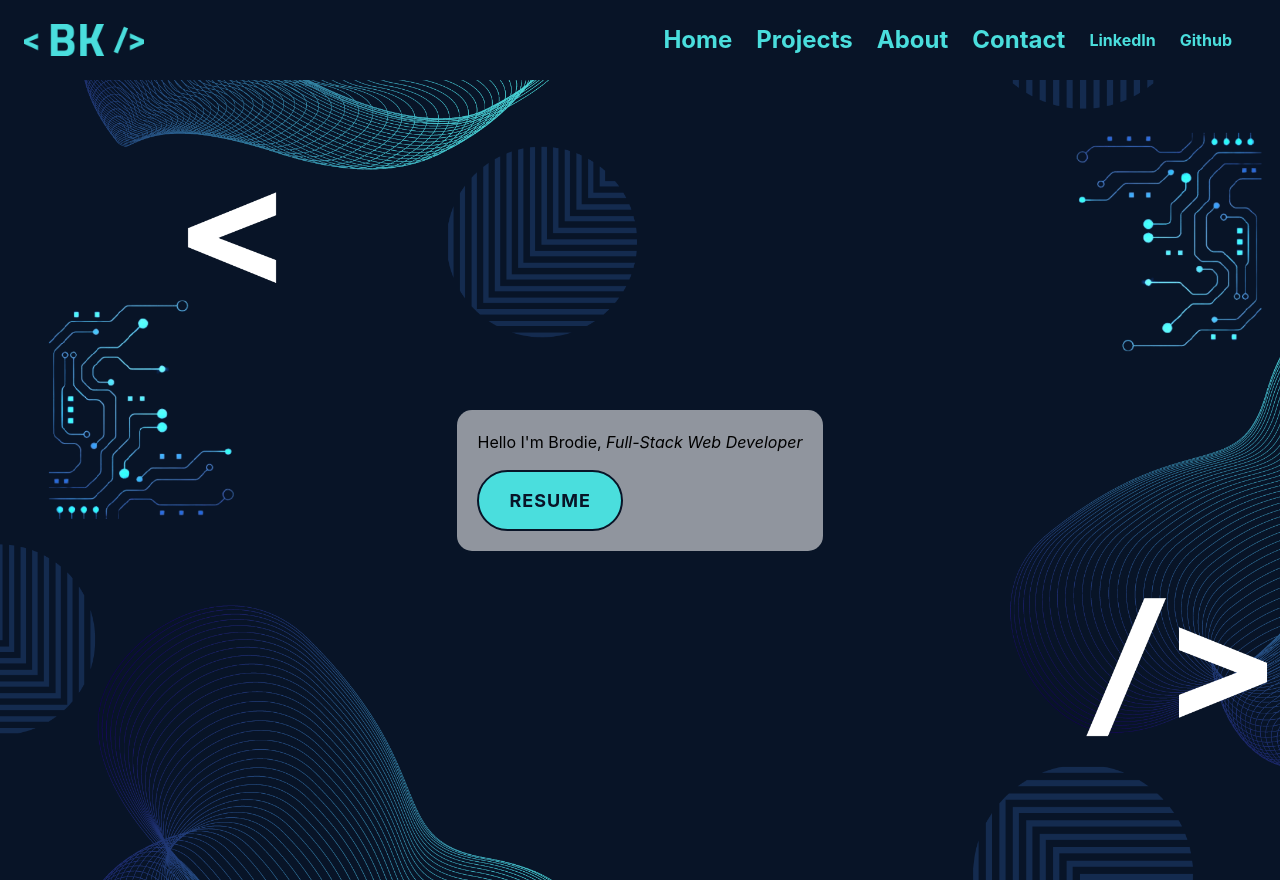
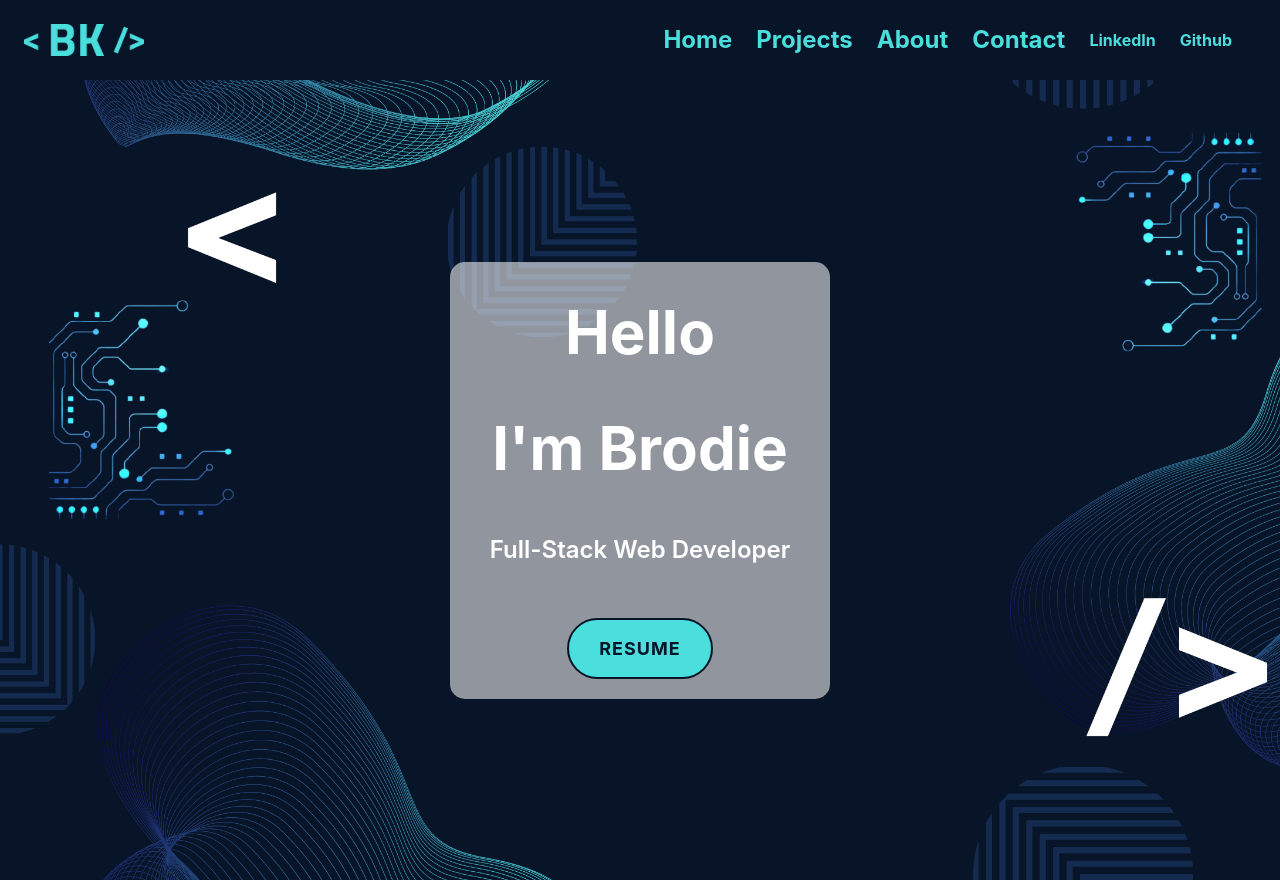
Before and after one commit to brodiekime21/portfolio, a React (Create React App) app: page / in a window 1280 px wide. Built offline with nearby package versions, Linux system fonts and the light colour scheme.

Commit message:
background and more styling done

```diff
--- a/src/index.css
+++ b/src/index.css
@@ -52,4 +52,18 @@ code {
   background-color: rgba(255, 255, 255, 0.55);
   padding: 20px;
   border-radius: 15px;
+  text-align: center;
+
 }
+
+h1 {
+  font-size: 48px;
+  margin: 0;
+  padding: 20px;
+}
+
+.text-gradient {
+  background-clip: text;
+  -webkit-background-clip: text;
+  -webkit-text-fill-color: transparent;
+}
--- a/src/pages/Contact.js
+++ b/src/pages/Contact.js
@@ -2,7 +2,7 @@ function Contact() {
 
 
     return (
-      <h1>Contact Page</h1>
+      <h1>Cyour name, email address, and phone number</h1>
     );
 
   }
--- a/src/pages/Home.js
+++ b/src/pages/Home.js
@@ -3,11 +3,17 @@ import { Button } from 'react-bootstrap';
 function Home() {
   return (
     <div className="flex items-center justify-center h-screen">
-      <div className="boxes flex flex-col items-start">
-        <h1 className="mb-4 text-black">
-          Hello I'm Brodie, <em>Full-Stack Web Developer</em>
+      <div className="boxes flex flex-col items-center">
+        <h1 className="text-6xl font-bold mb-4 text-white">
+          Hello
         </h1>
-        <Button className="download" href={require("../Brodie-Kime-Resume.pdf")} download>
+        <h1 className="text-6xl font-bold mb-4 text-white">
+          I'm <span className="inline-block">Brodie</span>
+        </h1>
+        <h1 className="text-2xl font-semibold text-white">
+          Full-Stack Web Developer
+        </h1>
+        <Button className="download mt-8" href={require("../Brodie-Kime-Resume.pdf")} download>
           Resume
         </Button>
       </div>
```
